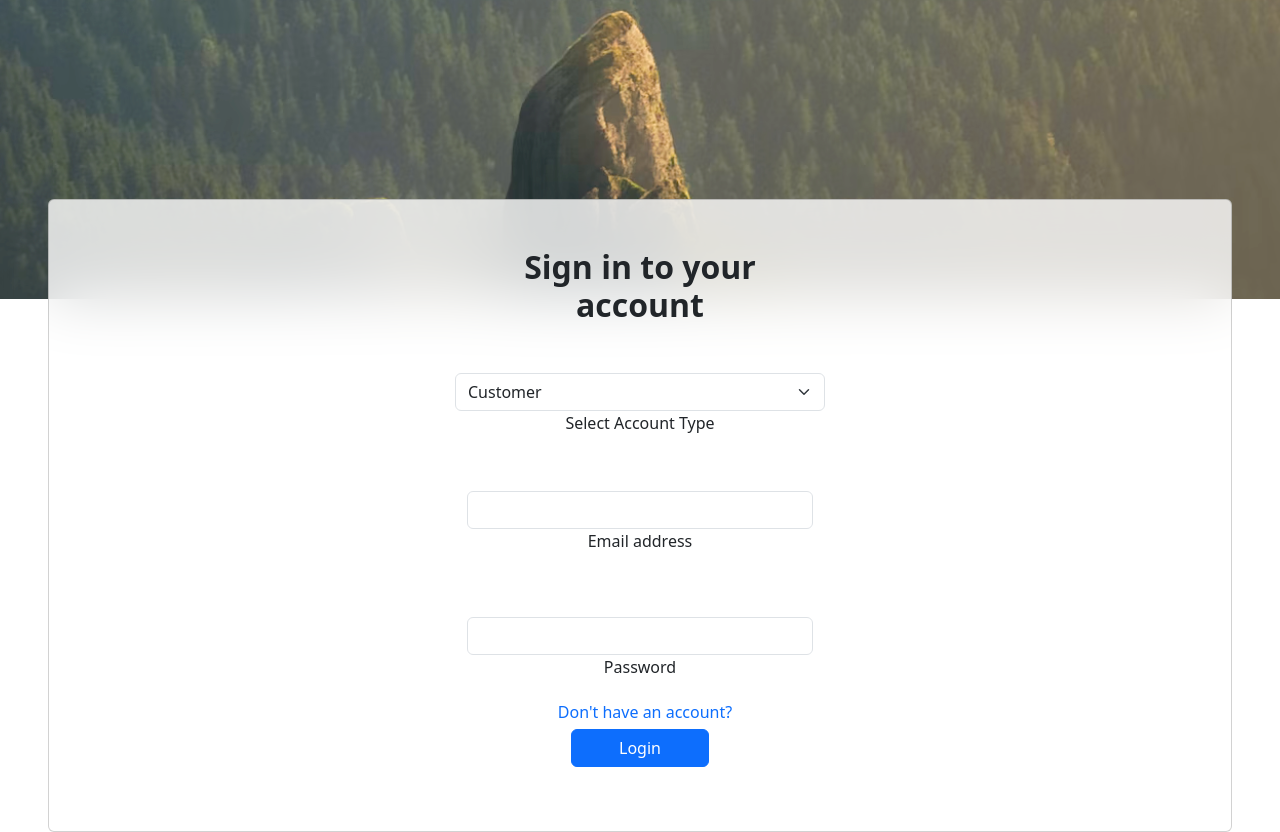
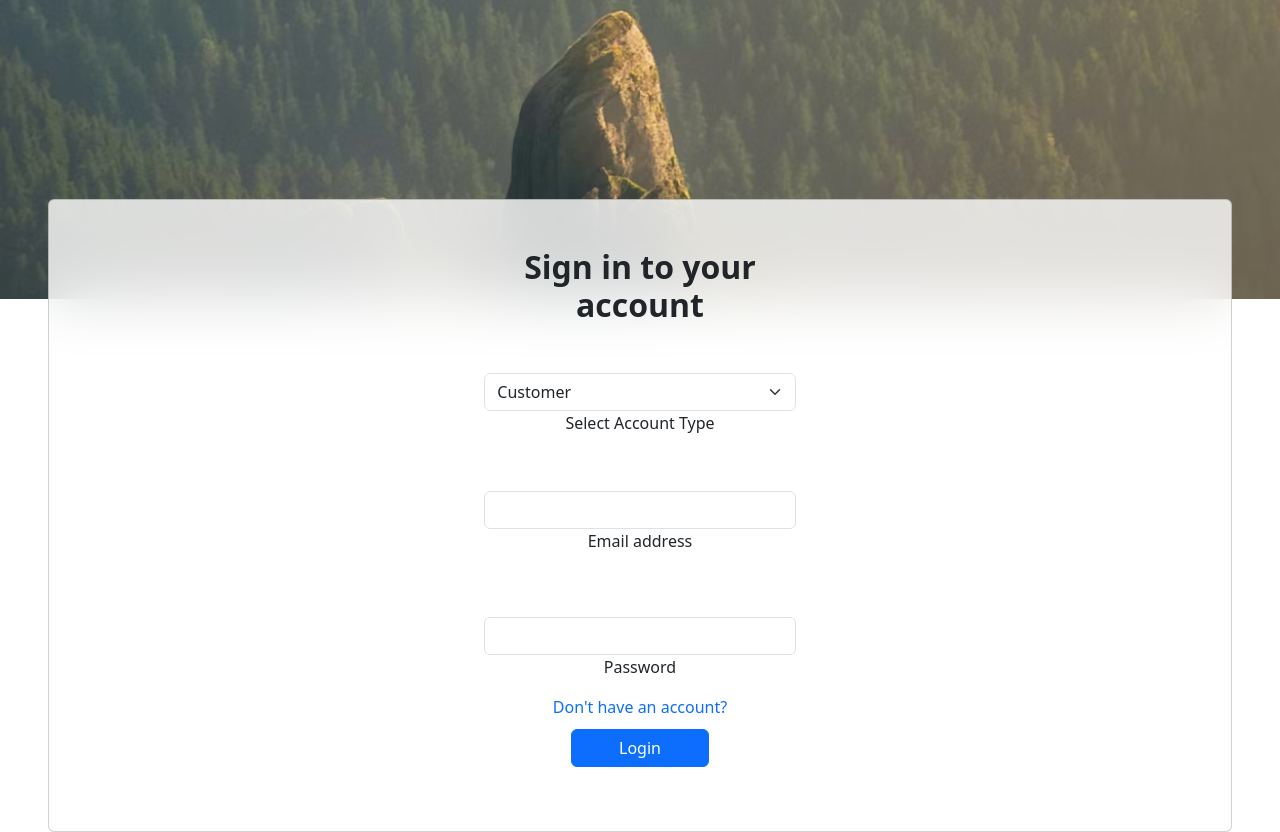
Before and after one commit to eesuhn/travel-hive, a PHP site: page /login.front.php in a window 1280 px wide. Shown: the part 73-905 px from the top of the page. Run offline with PHP 8.4, Linux system fonts and the light colour scheme.

Commit message:
Update login.front.php
1. Shrink down input field

```diff
--- a/frontend/login.front.php
+++ b/frontend/login.front.php
@@ -25,25 +25,29 @@
 
 							<form id="login" method="POST" action="../includes/login.inc.php">
 							<div class="row">
-								<select class="form-select" aria-label="form-select" name="accType">
+								<center>
+								<select class="form-select" aria-label="form-select" name="accType" style="width: 90%;">
 									<option selected="customer" value="customer">Customer</option>
 									<option value="hotel">Hotel</option>
 								</select>
 								<label class="form-label" for="accType" name="accType">Select Account Type</label>
 
-								<div class="form-outline mb-2 py-5">
+								<div class="form-outline mb-2 py-5" style="width: 90%;">
 									<input type="email" name="email" id="email" class="form-control" />
 									<label class="form-label" for="email" name="email">Email address</label>
 								</div>
 
-								<div class="form-outline mb-2">
+								<div class="form-outline mb-2" style="width: 90%;">
 									<input type="password" name="pwd" id="pwd" class="form-control"/>
 									<label class="form-label" for="pwd" name="pwd">Password</label>
 								</div>
 
-								<a href="#register" data-bs-target="#register" data-bs-toggle="modal" style="text-decoration:none; margin:5px;">Don't have an account?</a>
+								<div style="margin-bottom: 10px;">
+									<a href="#register" data-bs-target="#register" data-bs-toggle="modal" style="text-decoration:none;">Don't have an account?</a>
+								</div>
 
-								<center><button type="submit" name="submit" class="btn btn-primary" style="width: 40%;">Login</button></center>
+								<button type="submit" name="submit" class="btn btn-primary" style="width: 40%;">Login</button>
+								</center>
 							</form>
 							</div>
 						</div>
```
